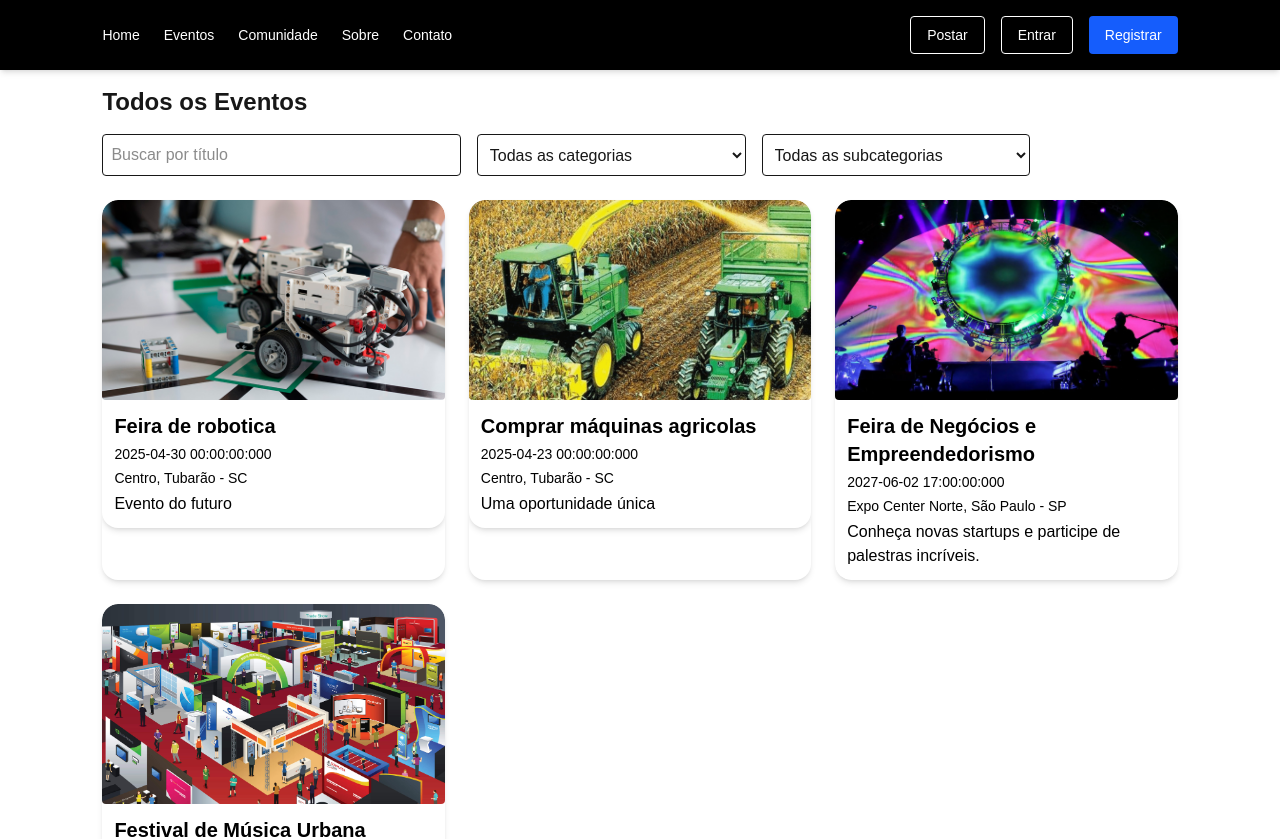
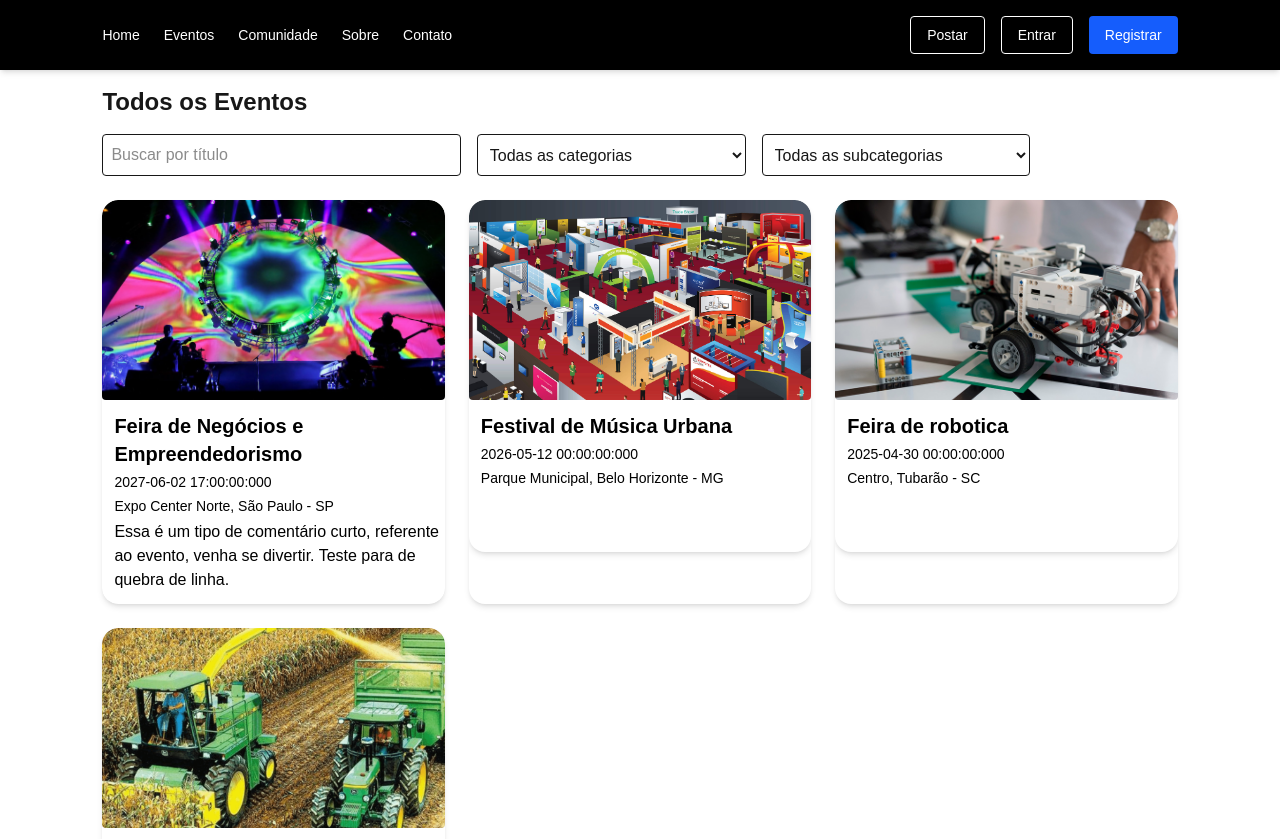
Before and after one commit to Philsycho/cms-calendario-eventos, a Next.js app in the folder cms-eventos-site/: page /eventos in a window 1280 px wide. Shown: the top 839 px of the page. Built offline with nearby package versions, Linux system fonts and the light colour scheme.

Commit message:
Reestruturação Correção na apresentação dos eventos, dentro de /app/eventos/page.tsx, onde agora ele mostra a descricao_curta do evento, se preenchido, caso contrário ele não informará, e també não "quebrará" a apresentação dos demais cards.

```diff
--- a/cms-eventos-site/src/app/data/eventos.json
+++ b/cms-eventos-site/src/app/data/eventos.json
@@ -1,15 +1,16 @@
 [
   {
     "id": 2,
+    "slug": "feira-negocios-empreendedorismo",
     "titulo": "Feira de Negócios e Empreendedorismo",
-    "slug": "feira-negocios-empreendedorismo",
+    "descricao_curta":"Essa é um tipo de comentário curto, referente ao evento, venha se divertir. Teste para de quebra de linha.",
     "descricao": "Conheça novas startups e participe de palestras incríveis.",
     "data_evento": "2027-06-02 17:00:00:000",
     "data_postagem": "2025-04-22 00:00:00:000",
     "categoria": 1,
     "sub-categoria": "",
     "localizacao": "Expo Center Norte, São Paulo - SP",
-    "imagem": "/img/pinkfloyd.webp"
+    "banner": "/img/pinkfloyd.webp"
   },
   {
     "id": 3,
@@ -21,7 +22,7 @@
     "categoria": "",
     "sub-categoria": "",
     "localizacao": "Parque Municipal, Belo Horizonte - MG",
-    "imagem": "/img/negocio.jpg"
+    "banner": "/img/negocio.jpg"
   },
   {
     "id": 6,
@@ -33,7 +34,7 @@
     "categoria": "",
     "sub-categoria": "",
     "localizacao": "Centro, Tubarão - SC",
-    "imagem": "/img/3a248962-d78d-4611-aeac-28a17077ce7d_Maquinaria-Agricola--1-.png"
+    "banner": "/img/3a248962-d78d-4611-aeac-28a17077ce7d_Maquinaria-Agricola--1-.png"
   },
   {
     "id": 7,
@@ -45,6 +46,6 @@
     "categoria": "",
     "sub-categoria": "",
     "localizacao": "Centro, Tubarão - SC",
-    "imagem": "/img/fa9ed422-ff13-45a2-83ed-7340cd3bcc58_R.png"
+    "banner": "/img/fa9ed422-ff13-45a2-83ed-7340cd3bcc58_R.png"
   }
 ]
--- a/cms-eventos-site/src/app/eventos/page.tsx
+++ b/cms-eventos-site/src/app/eventos/page.tsx
@@ -9,13 +9,12 @@ type Evento = {
   id: number;
   titulo: string;
   slug: string;
-  descricao: string;
+  descricao_curta: string;
   data_evento: string;
-  data_postagem: string;
   categoria: number; // agora usamos ID numérico
   subcategoria: number; // agora usamos ID numérico
   localizacao: string;
-  imagem: string;
+  banner: string;
 };
 
 type Categoria = {
@@ -53,7 +52,7 @@ export default function PaginaEventos() {
       const matchSubcategoria = filtroSubcategoria ? evento.subcategoria === parseInt(filtroSubcategoria) : true;
       return matchTitulo && matchCategoria && matchSubcategoria;
     })
-    .sort((a, b) => new Date(b.data_postagem).getTime() - new Date(a.data_postagem).getTime()); // Ordena da mais recente para mais antiga
+    .sort((a, b) => new Date(b.data_evento).getTime() - new Date(a.data_evento).getTime()); // Ordena da mais recente para mais antiga
 
   return (
     <div className="px-6 py-4 px-[8%]">
@@ -103,20 +102,34 @@ export default function PaginaEventos() {
       {/* Eventos filtrados */}
       <div className="grid grid-cols-1 md:grid-cols-2 lg:grid-cols-3 gap-6">
         {eventosFiltrados.map(evento => (
-            <Link
+          <Link
             key={evento.id}
             href={`/eventos/${evento.slug}`}
-            className="block rounded-2xl shadow-md overflow-hidden hover:shadow-xl transition-all bg-white">
-                <div key={evento.id} className="block rounded-2xl shadow-md overflow-hidden hover:shadow-xl transition-all bg-white">
-                    <img src={evento.imagem} alt={evento.titulo} className="w-full h-50 object-cover rounded " />
-                    <h2 className="text-xl font-bold text-black mt-3 ml-3">{evento.titulo}</h2>
-                    <p className="text-sm text-black mt-1 ml-3">{evento.data_evento}</p>
-                    <p className="text-sm text-black mt-1 ml-3">{evento.localizacao}</p>
-                    <p className="mt-1 ml-3 mb-3 text-black">{evento.descricao}</p>
-                </div>
-            </Link>
+            className="block rounded-2xl shadow-md overflow-hidden hover:shadow-xl transition-all bg-white"
+          >
+            <div className="block rounded-2xl shadow-md overflow-hidden hover:shadow-xl transition-all bg-white">
+              <img
+                src={evento.banner}
+                alt={evento.titulo}
+                className="w-full h-50 object-cover rounded"
+              />
+              <h2 className="text-xl font-bold text-black mt-3 ml-3">
+                {evento.titulo}
+              </h2>
+              <p className="text-sm text-black mt-1 ml-3">
+                {evento.data_evento}
+              </p>
+              <p className="text-sm text-black mt-1 ml-3">
+                {evento.localizacao}
+              </p>
+              <p className="mt-1 ml-3 mb-3 text-black min-h-[48px]">
+                {evento.descricao_curta || ''}
+              </p>
+            </div>
+          </Link>
         ))}
       </div>
+
     </div>
   );
 }
```
